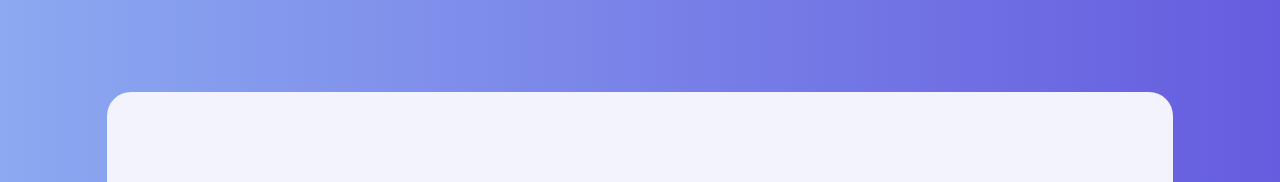
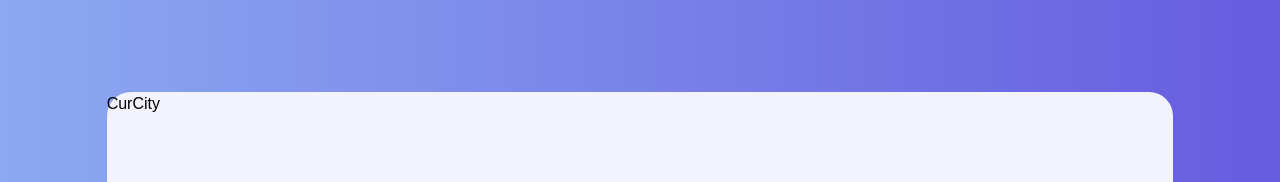
Before and after one commit to xiaobao26/Weather-APP, a React (Create React App) app in the folder weather-app/: page / in a window 1280 px wide. Shown: the top 182 px of the page. Built offline with nearby package versions, Linux system fonts and the light colour scheme.

Commit message:
fix: add children prop to WeatherCard component

```diff
--- a/weather-app/src/App.js
+++ b/weather-app/src/App.js
@@ -1,11 +1,14 @@
 import './App.css';
 import { Background } from './components/Background/Background';
-import { WeatherCard } from './components/components/WeatherCard/WeatherCard'
+import { WeatherCard } from './components/components/WeatherCard/WeatherCard';
+import { CurCity } from './components/components/components/CurCity/CurCity';
 
 function App() {
   return (
     <Background>
-      <WeatherCard />
+      <WeatherCard>
+        <CurCity />
+      </WeatherCard>
     </Background>
   );
 }
--- a/weather-app/src/components/components/WeatherCard/WeatherCard.jsx
+++ b/weather-app/src/components/components/WeatherCard/WeatherCard.jsx
@@ -3,7 +3,7 @@ import React from 'react';
 export const WeatherCard = ({ children }) => {
     return (
         <div className='col-span-2-7 z-0 row-span-2-5 rounded-3xl' style={{backgroundColor: '#F2F3FD'}}>
-
+            {children}
         </div>
     )
 }
--- a/weather-app/src/components/components/components/CurCity/CurCity.jsx
+++ b/weather-app/src/components/components/components/CurCity/CurCity.jsx
@@ -0,0 +1,8 @@
+import React from 'react';
+
+
+export const CurCity = () => {
+    return (
+        <div>CurCity</div>
+    )
+}
```
